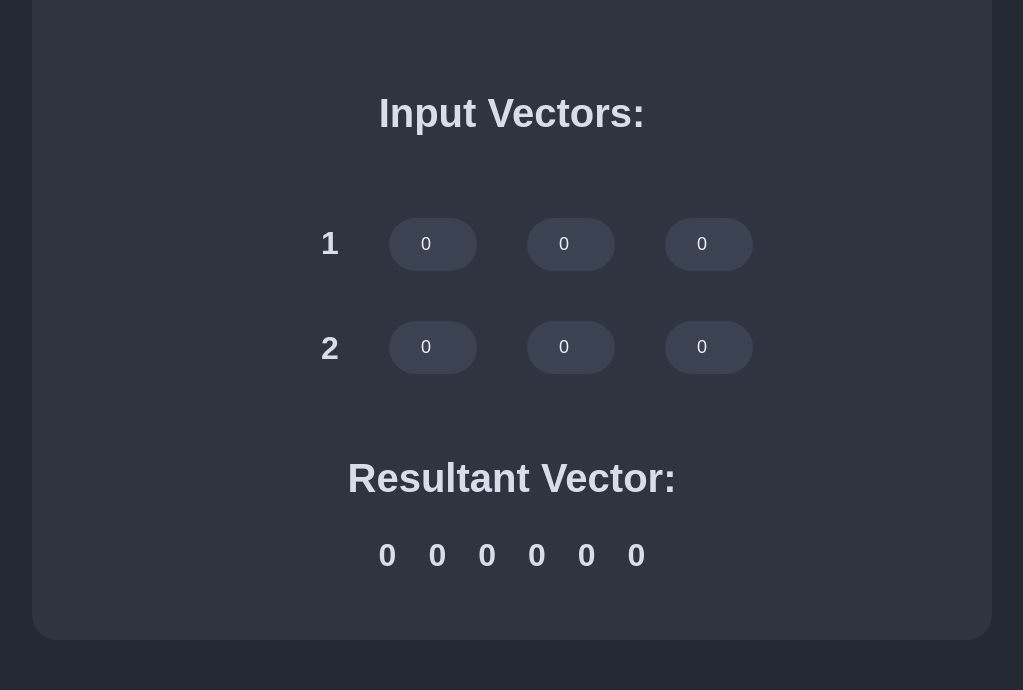
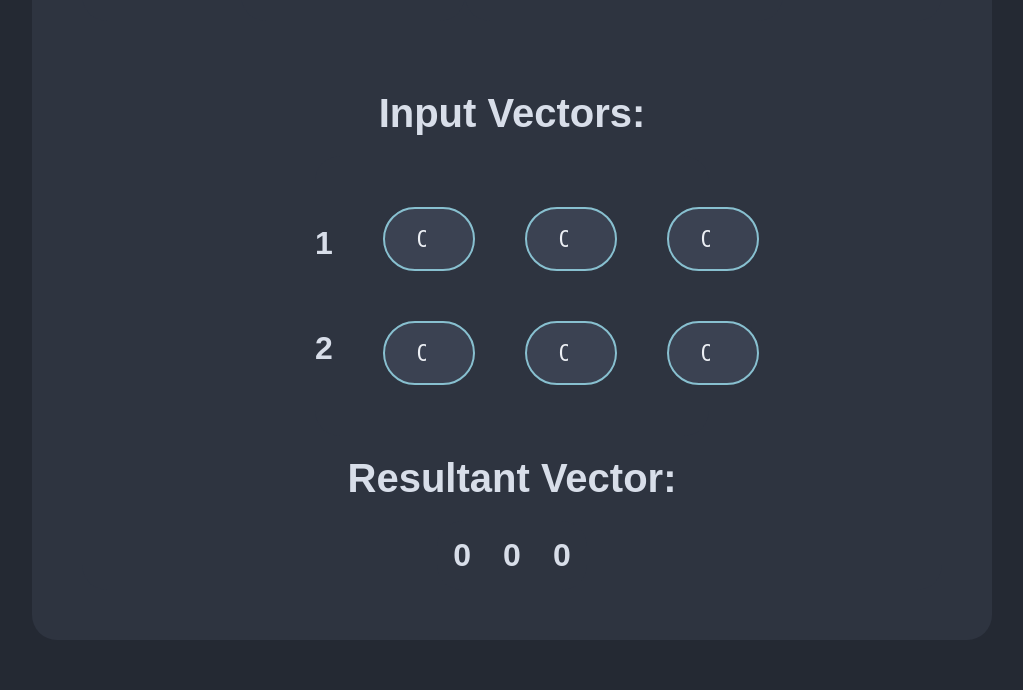
Before and after one commit to BlackHat-Magic/Lukeh.xyz, a Flask app: page /Math/Vector-Calc/Vector-Addition in a window 1280 px wide. Shown: the part 789-1479 px from the top of the page, without its empty margins (128-1151 px from the left). Run offline with Flask 2, Linux system fonts and the light colour scheme; some web fonts are replaced.

Commit message:
vector addition wors

```diff
--- a/static/css/main.css
+++ b/static/css/main.css
@@ -134,6 +134,17 @@
     border-radius: 48px;
     background-color: var(--nord-inactive);
     color: var(--nord-important);
+}
+
+input[type=number] {
+    -moz-appearance: textfield;
+    appearance: textfield;
+    margin: 0;
+}
+
+input[type=number]::-webkit-inner-spin-buttton, input[type=number]::-webkit-outer-spin-button {
+    -webkit-appearance: none;
+    margin: 0;
 }
 
 table {
--- a/static/js/vector-addition.js
+++ b/static/js/vector-addition.js
@@ -2,8 +2,8 @@
     Alpine.data('main', () => ({
 
         values: [
-         [0, 0, 0],
-         [0, 0, 0]
+            [0, 0, 0],
+            [0, 0, 0]
         ],
 
         vecsub () {
@@ -38,12 +38,11 @@
         result () {
             result = [];
             for(let i = 0; i < this.values[0].length; i++) {
+                x = 0;
                 for (let j = 0; j < this.values.length; j++) {
-                    x = 0;
-                    x += this.values[j][i];
-                    result.push(x);
-                    console.log(result);
+                    x += parseInt(this.values[j][i]);
                 }
+                result.push(x);
             }
             return result;
         }
--- a/templates/vector-addition.html
+++ b/templates/vector-addition.html
@@ -51,7 +51,7 @@
 					<button class="inline circle" style="--size: 80px" @click="dimsub()">
 						<h6>–</h6>
 					</button>
-					<h6 class="inline" x-text="values[0].length" id="stupid"></h6>
+					<h6 class="inline" x-text="result().length"></h6>
 					<button class="inline circle" style="--size: 80px" @click="dimadd()">
 						<h6>+</h6>
 					</button>
@@ -66,19 +66,19 @@
 				</template>
 			</div>
 			<div>
-				<template x-for="(vector, index) in values">
+				<template x-for="(vector, index1) in values">
 					<form class="flex horizontal space-between">
-						<template x-for="(dimension, index2) in values[index]">
-							<input type="text" style="width: 24px; margin: 0px" :value="values[index][index2]">
+						<template x-for="(dimension, index2) in values[index1]">
+							<input type="number" style="width: 24px; margin: 0px" x-model="values[index1][index2]">
 						</template>
 					</form>
 				</template>
 			</div>
 		</div>
 		<h5>Resultant Vector: </h5>
-		<div class="interior flex horizontal center" x-data="{ result: result() }">
+		<div class="interior flex horizontal center">
 			<template x-for="(dimension, index) in result">
-				<h6 x-text="result[index]"></h6>
+				<h6 x-text="result()[index]"></h6>
 			</template>
 		</div>
 	</div>
```
